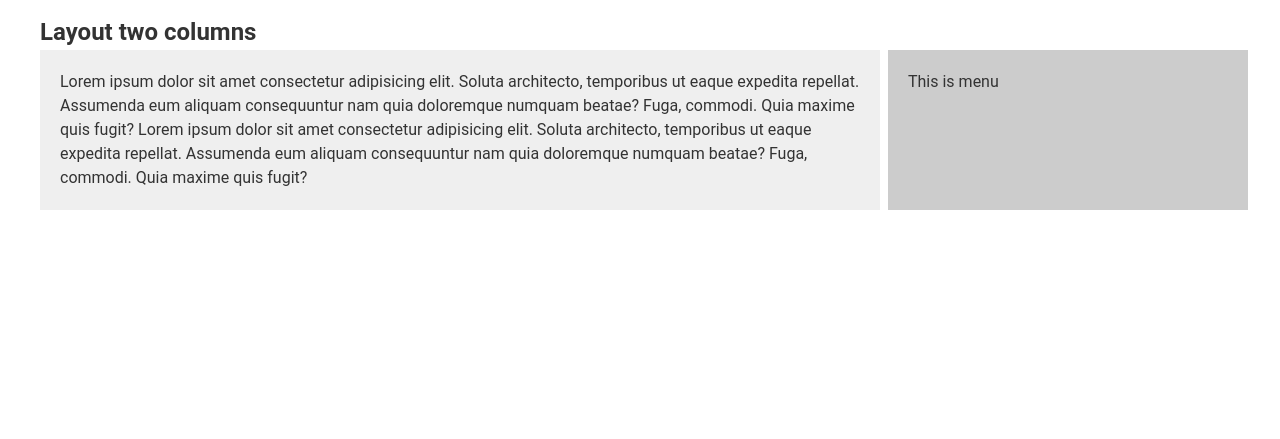
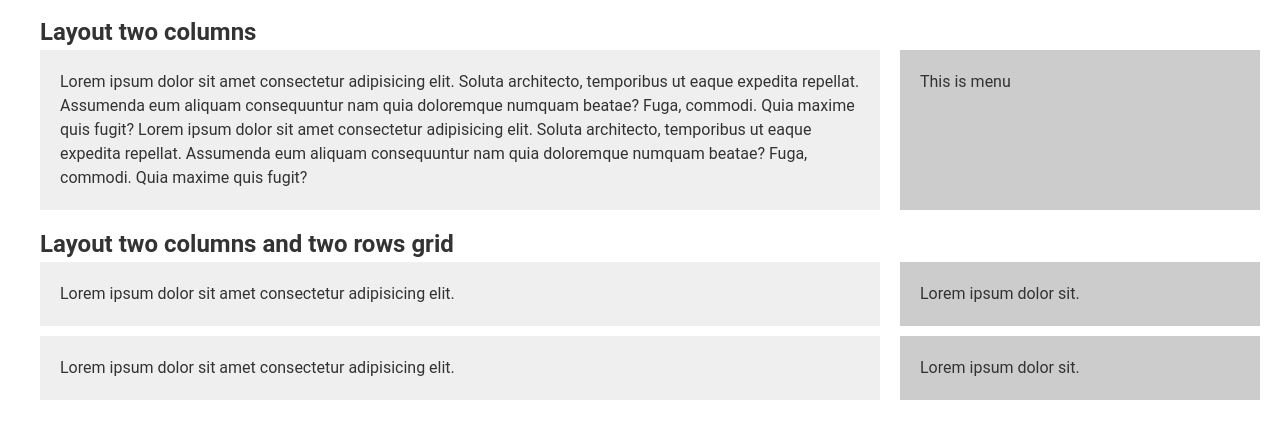
Before and after one commit to htoomgt/test-scss-and-css-grid, a website: page public/index.html in a window 1280 px wide. Shown: the part 51-490 px from the top of the page. Drawn offline with Linux system fonts and the light colour scheme.

Commit message:
layout two rows two columns done

```diff
--- a/public/index.html
+++ b/public/index.html
@@ -24,7 +24,23 @@
                 <div class="right-sidebar">
                     This is menu
                 </div>
-            </div>
+            </div> <!-- layout two columns end -->
+
+            <h2 class="mt-8"> Layout two columns and two rows grid</h2>
+            <div class="grid-display-2">
+                <div>
+                    Lorem ipsum dolor sit amet consectetur adipisicing elit.
+                </div>
+                <div>
+                    Lorem ipsum dolor sit.
+                </div>
+                <div>
+                    Lorem ipsum dolor sit amet consectetur adipisicing elit.
+                </div>
+                <div>
+                    Lorem ipsum dolor sit.
+                </div>
+            </div> <!-- Layout two columns and two rows grid end -->
         </div>
     </body>
 </html>
--- a/src/assets/scss/style.scss
+++ b/src/assets/scss/style.scss
@@ -4,6 +4,16 @@
 }
 
 $main-container-width: 1200px;
+@mixin grid-common-div {
+    div {
+        background-color: #ccc;
+        padding: 20px;
+
+        &:nth-child(odd) {
+            background-color: #efefef;
+        }
+    }
+}
 
 body {
     font-family: "Roboto", sans-serif;
@@ -29,15 +39,24 @@ header {
     .grid-display-1 {
         display: grid;
         grid-template-columns: 70% 30%;
-        grid-gap: 8px;
+        grid-column-gap: 20px;
 
-        div {
-            background-color: #ccc;
-            padding: 20px;
+        @include grid-common-div;
+    }
 
-            &:nth-child(odd) {
-                background-color: #efefef;
-            }
-        }
+    .grid-display-2 {
+        display: grid;
+        grid-template-columns: 70% 30%;
+        grid-column-gap: 20px;
+        grid-row-gap:10px;
+        @include grid-common-div;
     }
 }
+
+.mt-4{
+    margin-top:8px;
+}
+
+.mt-8{
+    margin-top:16px;
+}
```
Also changed, not shown: public/assets/css/style.css, 1 other file.
